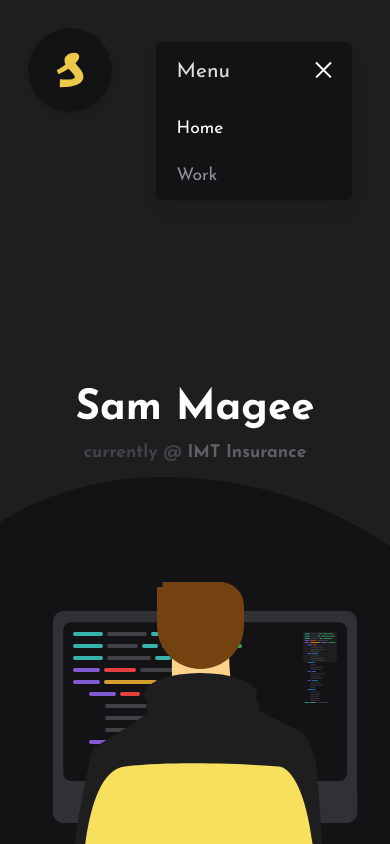
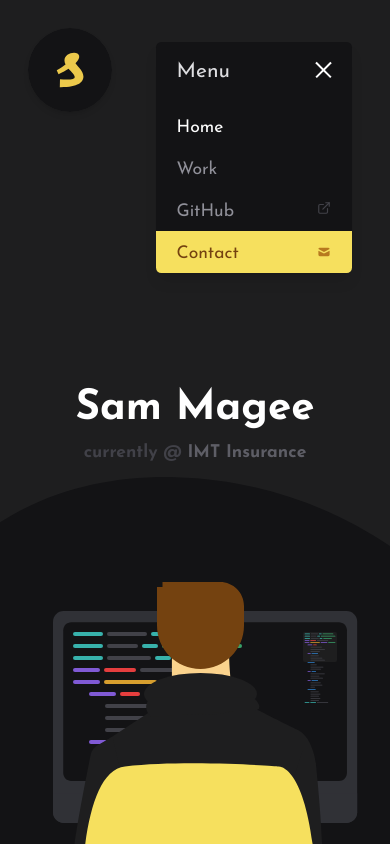
Before and after one commit to sammagee/v1, a Next.js app: page / in a window 390 px wide. Both pictures are taken after a click on the button 323 px from the left and 70 px from the top of the page. Built offline with nearby package versions, Linux system fonts and the light colour scheme.

Commit message:
adds github and contact links to mobile menu

```diff
--- a/components/layout.tsx
+++ b/components/layout.tsx
@@ -1,11 +1,7 @@
 import Head from 'next/head'
 import Nav from '../components/nav'
 
-export default function Layout({
-  children,
-}: {
-  children: React.ReactNode,
-}) {
+export default function Layout({ children }: { children: React.ReactNode }) {
   return (
     <>
       <Head>
--- a/components/nav-link.tsx
+++ b/components/nav-link.tsx
@@ -1,13 +1,24 @@
 import { useRouter } from 'next/router'
 import Link from 'next/link'
 
-export default function NavLink(props) {
+export default function NavLink({
+  href,
+  as,
+  children
+}: {
+  href?: string,
+  as?: string,
+  children: Function | React.ReactNode
+}) {
   const { asPath } = useRouter()
-  const active = asPath === props.href || asPath === props.as
+  const active = asPath === href.toString() || asPath === as
+  const resolvedChildren = (typeof children === 'function' ? children({ active }) : children) as
+    | React.ReactElement
+    | React.ReactElement[]
 
   return (
-    <Link href={props.href}>
-      {props.children({active})}
+    <Link href={href}>
+      {resolvedChildren}
     </Link>
   )
 }
--- a/components/nav.tsx
+++ b/components/nav.tsx
@@ -1,3 +1,4 @@
+import Link from 'next/link'
 import NavLink from './nav-link'
 import { Menu, Transition } from '@headlessui/react'
 
@@ -5,12 +6,14 @@ export default function Nav() {
     return (
       <header className="container fixed top-0 left-0 right-0 z-10 flex items-center justify-between p-8 mx-auto">
         <div className="flex-1">
-          <a className="flex w-24 h-24 text-yellow-500 rounded-full rise" href="/" aria-label="Home">
-            <svg className="w-24 h-24 rounded-full" viewBox="0 0 128 128" fill="none" xmlns="http://www.w3.org/2000/svg">
-              <rect className="text-gray-900" fill="currentColor" width="128" height="128" rx="64" />
-              <path fill="currentColor" d="M84.454 74.038C84.454 66.166 76.486 59.446 72.358 53.782C81.958 44.182 78.406 37.75 70.15 37.75C63.046 37.75 55.558 42.07 55.558 49.558C55.558 51.67 56.23 53.686 57.19 55.606C54.022 58.102 49.606 60.982 43.75 64.534L46.534 70.486C52.582 67.51 57.67 64.726 61.798 62.038C66.214 66.934 71.206 71.254 71.206 74.71C71.206 78.166 65.638 79.126 48.742 78.262L48.454 90.262C76.294 90.55 84.454 82.678 84.454 74.038Z" />
-            </svg>
-          </a>
+          <Link href="/">
+            <a className="flex w-24 h-24 text-yellow-500 rounded-full rise" aria-label="Home">
+              <svg className="w-24 h-24 rounded-full" viewBox="0 0 128 128" fill="none" xmlns="http://www.w3.org/2000/svg">
+                <rect className="text-gray-900" fill="currentColor" width="128" height="128" rx="64" />
+                <path fill="currentColor" d="M84.454 74.038C84.454 66.166 76.486 59.446 72.358 53.782C81.958 44.182 78.406 37.75 70.15 37.75C63.046 37.75 55.558 42.07 55.558 49.558C55.558 51.67 56.23 53.686 57.19 55.606C54.022 58.102 49.606 60.982 43.75 64.534L46.534 70.486C52.582 67.51 57.67 64.726 61.798 62.038C66.214 66.934 71.206 71.254 71.206 74.71C71.206 78.166 65.638 79.126 48.742 78.262L48.454 90.262C76.294 90.55 84.454 82.678 84.454 74.038Z" />
+              </svg>
+            </a>
+          </Link>
         </div>
 
         <div className="items-center justify-end flex-1 hidden sm:flex">
@@ -27,7 +30,7 @@ export default function Nav() {
               )}
             </NavLink>
 
-            <NavLink href="/work">
+            <NavLink href={`/work`}>
               {({ active }) => (
                 <a className={`flex items-center leading-8 text-gray-500 transition duration-200 ease-in-out hover:text-white ${active ? 'active' : ''}`}>
                   <svg className="w-4 h-4 text-gray-600" xmlns="http://www.w3.org/2000/svg" fill="none" viewBox="0 0 24 24" stroke="currentColor">
@@ -53,10 +56,10 @@ export default function Nav() {
             </a>
           </div>
 
-          <a className="flex items-center px-6 py-3 ml-6 text-yellow-900 uppercase bg-yellow-400 rounded-full contact-button rise" href="mailto:hi@sammagee.me">
+          <a className="flex items-center px-6 py-3 ml-6 text-yellow-900 uppercase bg-yellow-400 rounded-full contact-button rise hover:bg-yellow-300 group hover:text-yellow-800" href="mailto:hi@sammagee.me">
             <span className="mt-1">Contact</span>
 
-            <svg className="w-4 ml-2 text-yellow-700 fill-current" xmlns="http://www.w3.org/2000/svg" viewBox="0 0 20 20" fill="currentColor">
+            <svg className="w-4 ml-2 text-yellow-700 fill-current group-hover:text-yellow-600" xmlns="http://www.w3.org/2000/svg" viewBox="0 0 20 20" fill="currentColor">
               <path d="M2.003 5.884L10 9.882l7.997-3.998A2 2 0 0016 4H4a2 2 0 00-1.997 1.884z" />
               <path d="M18 8.118l-8 4-8-4V14a2 2 0 002 2h12a2 2 0 002-2V8.118z" />
             </svg>
@@ -96,8 +99,8 @@ export default function Nav() {
                         <Menu.Item>
                           <NavLink href="/">
                             {({ active }) => (
-                              <a className={`hover:bg-gray-800 flex items-center px-6 py-3 text-xl transition duration-200 ease-in-out hover:text-white ${active ? 'text-white' : 'text-gray-400'}`}>
-                                Home
+                              <a className={`leading-none hover:bg-gray-800 flex items-center px-6 py-3 text-xl transition duration-200 ease-in-out hover:text-white ${active ? 'text-white' : 'text-gray-400'}`}>
+                                <span className="mt-1">Home</span>
                               </a>
                             )}
                           </NavLink>
@@ -105,11 +108,32 @@ export default function Nav() {
                         <Menu.Item>
                           <NavLink href="/work">
                             {({ active }) => (
-                              <a className={`hover:bg-gray-800 flex items-center px-6 py-3 text-xl transition duration-200 ease-in-out hover:text-white ${active ? 'text-white' : 'text-gray-400'}`}>
-                                Work
+                              <a className={`leading-none hover:bg-gray-800 flex items-center px-6 py-3 text-xl transition duration-200 ease-in-out hover:text-white ${active ? 'text-white' : 'text-gray-400'}`}>
+                                <span className="mt-1">Work</span>
                               </a>
                             )}
                           </NavLink>
+                        </Menu.Item>
+                        <Menu.Item>
+                          <a className="flex items-center justify-between px-6 py-3 text-xl leading-none text-gray-400 transition duration-200 ease-in-out hover:bg-gray-800 hover:text-white" href="https://github.com/sammagee" target="_blank" rel="noopener noreferrer">
+                            <span className="mt-1">GitHub</span>
+
+                            <svg className="w-4 h-4 -mt-1 text-gray-600" fill="none" stroke="currentColor" xmlns="http://www.w3.org/2000/svg" viewBox="0 0 24 24" strokeWidth="2" strokeLinecap="round" strokeLinejoin="round">
+                              <path d="M18 13v6a2 2 0 0 1-2 2H5a2 2 0 0 1-2-2V8a2 2 0 0 1 2-2h6"></path>
+                              <polyline points="15 3 21 3 21 9"></polyline>
+                              <line x1="10" y1="14" x2="21" y2="3"></line>
+                            </svg>
+                          </a>
+                        </Menu.Item>
+                        <Menu.Item>
+                          <a className="flex items-center justify-between px-6 py-3 text-xl leading-none text-yellow-900 bg-yellow-400 contact-button hover:bg-yellow-300 hover:text-yellow-800 group" href="mailto:hi@sammagee.me">
+                            <span className="mt-1">Contact</span>
+
+                            <svg className="w-4 text-yellow-700 fill-current group-hover:text-yellow-600" xmlns="http://www.w3.org/2000/svg" viewBox="0 0 20 20" fill="currentColor">
+                              <path d="M2.003 5.884L10 9.882l7.997-3.998A2 2 0 0016 4H4a2 2 0 00-1.997 1.884z" />
+                              <path d="M18 8.118l-8 4-8-4V14a2 2 0 002 2h12a2 2 0 002-2V8.118z" />
+                            </svg>
+                          </a>
                         </Menu.Item>
                       </div>
                     </Menu.Items>
--- a/tailwind.config.js
+++ b/tailwind.config.js
@@ -49,6 +49,9 @@ module.exports = {
       },
     },
   },
-  variants: {},
+  variants: {
+    backgroundColor: ['responsive', 'hover', 'focus', 'group-hover'],
+    textColor: ['responsive', 'hover', 'focus', 'group-hover'],
+  },
   plugins: [],
 }
```
